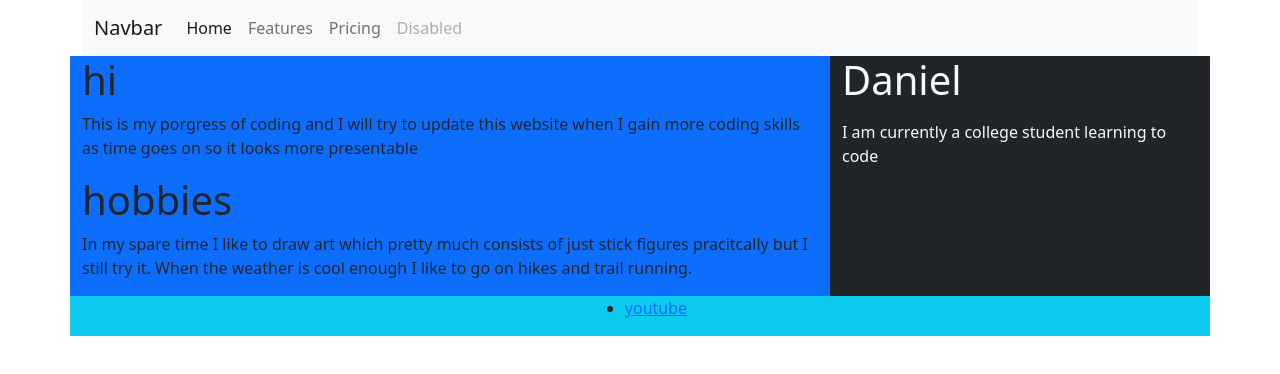
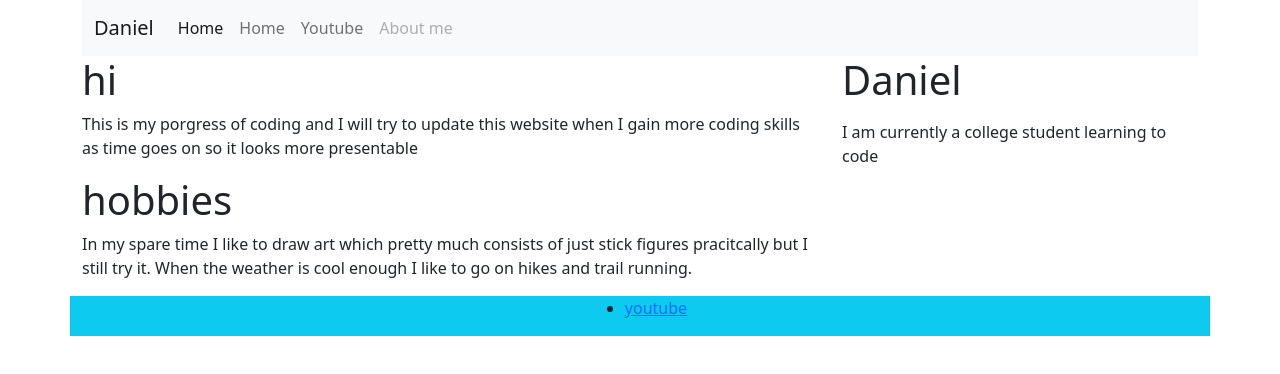
Before and after one commit to danieel32/website-introduction, a plain HTML site: page index.html in a window 1280 px wide. Drawn offline with nearby package versions, Linux system fonts and the light colour scheme.

Commit message:
update content

```diff
--- a/index.html
+++ b/index.html
@@ -27,16 +27,16 @@
 
     <nav class="navbar navbar-expand-lg bg-light">
       <div class="container-fluid">
-        <a class="navbar-brand" href="#">Navbar</a>
+        <a class="navbar-brand" href="#">Daniel</a>
         <button class="navbar-toggler" type="button" data-bs-toggle="collapse" data-bs-target="#navbarNavAltMarkup" aria-controls="navbarNavAltMarkup" aria-expanded="false" aria-label="Toggle navigation">
           <span class="navbar-toggler-icon"></span>
         </button>
         <div class="collapse navbar-collapse" id="navbarNavAltMarkup">
           <div class="navbar-nav">
             <a class="nav-link active" aria-current="page" href="#">Home</a>
-            <a class="nav-link" href="#">Features</a>
-            <a class="nav-link" href="#">Pricing</a>
-            <a class="nav-link disabled">Disabled</a>
+            <a class="nav-link" href="#">Home</a>
+            <a class="nav-link" href="#">Youtube</a>
+            <a class="nav-link disabled">About me</a>
           </div>
         </div>
       </div>
@@ -44,21 +44,21 @@
     <div class="row">
       <div class="col-md-8 col-sm-12">
         <div class="row">
-          <div class="col bg-primary">
+          <div class="col">
             <h1>hi</h1>
             <p> This is my porgress of coding and I will try to update this website when I gain more coding skills as time goes on so it looks more presentable</p>
           </div>
         </div>
         <div class="row">
-          <div class="col bg-primary">
+          <div class="col">
             <h1>hobbies</h1>
             <p>In my spare time I like to draw art which pretty much consists of just stick figures pracitcally but I still try it. When the weather is cool enough I like to go on hikes and trail running.</p>
           </div>
         </div>
       </div>
-      <div class="col-md-4 col-sm-12 bg-dark">
-        <h1><p class="text-light bg-dark">Daniel</p></h1>
-        <p class="text-light bg-dark">I am currently a college student learning to code</p>
+      <div class="col-md-4 col-sm-12">
+        <h1><p class="text-dark">Daniel</p></h1>
+        <p class="text-dark">I am currently a college student learning to code</p>
       </div>
     </div>
     <div class="row">
```
